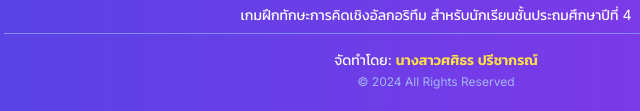
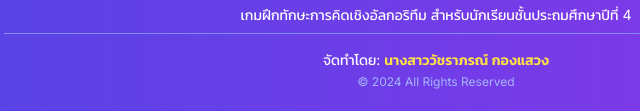
Before and after one commit to Mnimum12/algorithm-Amornwadee, a plain HTML site: page index.html in a window 1280 px wide. Shown: the part 817-928 px from the top of the page, 204-844 px from the left. Drawn offline with nearby package versions, Linux system fonts and the light colour scheme.

Commit message:
Update index.html

```diff
--- a/index.html
+++ b/index.html
@@ -359,7 +359,7 @@
                 <p class="text-white text-sm">เกมฝึกทักษะการคิดเชิงอัลกอริทึม สำหรับนักเรียนชั้นประถมศึกษาปีที่ 4</p>
                 <div class="border-t border-indigo-400 pt-4 mt-4 w-full">
                     <p class="text-sm">
-                        จัดทำโดย: <span class="font-semibold text-yellow-300">นางสาวศศิธร ปรีชากรณ์</span>
+                        จัดทำโดย: <span class="font-semibold text-yellow-300">นางสาววัชราภรณ์ กองแสวง</span>
                     </p>
                     <p class="text-xs text-indigo-300 mt-1">
                         © 2024 All Rights Reserved
```
